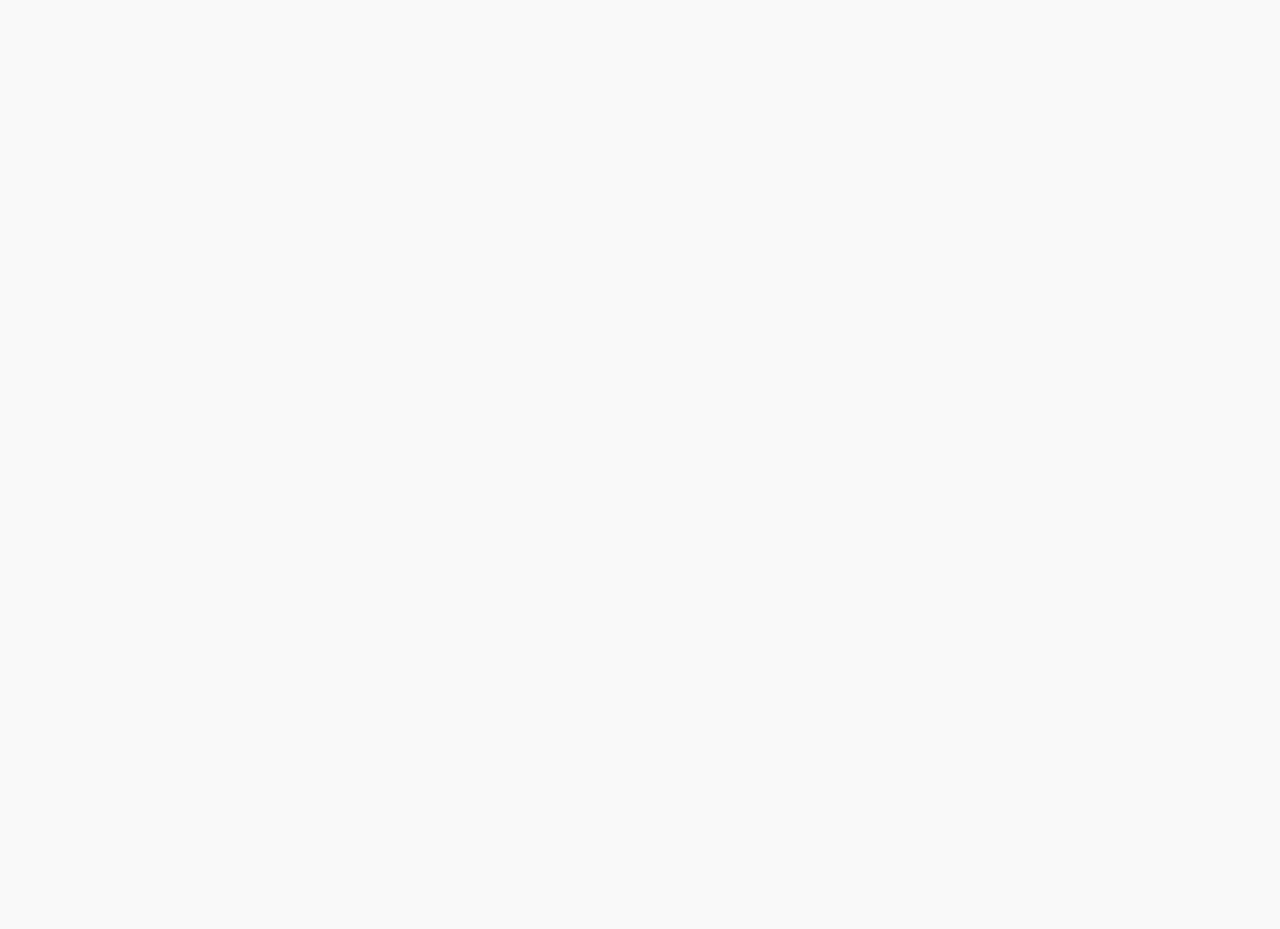
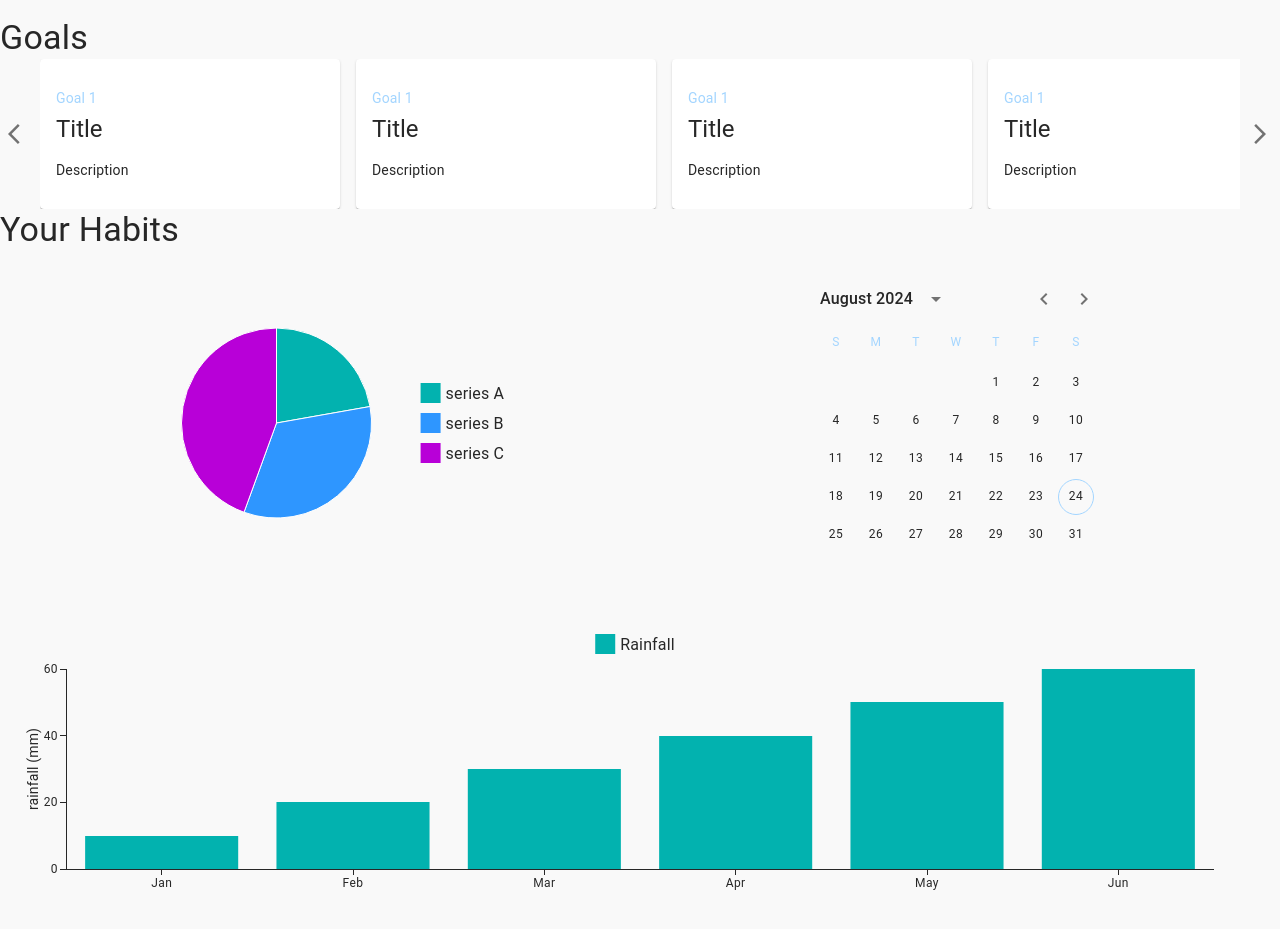
Before and after one commit to austinkn123/AFinanceApp, a React (Vite) app in the folder MyFinanceApp/myfinanceapp.client/: page / in a window 1280 px wide. Shown: the part 159-1088 px from the top of the page. Before the commit the page ends 800 px from the top, so only its background shows below. Built offline with nearby package versions, Linux system fonts and the light colour scheme.

Commit message:
homepage frontend progress

```diff
--- a/MyFinanceApp/myfinanceapp.client/package.json
+++ b/MyFinanceApp/myfinanceapp.client/package.json
@@ -17,6 +17,7 @@
     "@mui/x-charts": "^7.13.0",
     "@mui/x-data-grid": "^7.13.0",
     "@mui/x-date-pickers": "^7.13.0",
+    "dayjs": "^1.11.13",
     "react": "^18.2.0",
     "react-router-dom": "^6.26.1"
   },
--- /dev/null
+++ b/MyFinanceApp/myfinanceapp.client/src/components/atoms/BarChartAtom.jsx
@@ -0,0 +1,45 @@
+import * as React from 'react';
+import { BarChart } from '@mui/x-charts/BarChart';
+
+const valueFormatter = (value) => `${value}mm`;
+
+const chartSetting = {
+    yAxis: [
+        {
+            label: 'rainfall (mm)',
+        },
+    ],
+    series: [{ dataKey: 'rainfall', label: 'Rainfall', valueFormatter }],
+    height: 300,
+};
+
+const dataset = [
+    { month: 'Jan', rainfall: 10 },
+    { month: 'Feb', rainfall: 20 },
+    { month: 'Mar', rainfall: 30 },
+    { month: 'Apr', rainfall: 40 },
+    { month: 'May', rainfall: 50 },
+    { month: 'Jun', rainfall: 60 },
+];
+
+const BarChartAtom = () => {
+    return (
+        <div style={{ width: '100%' }}>
+            <BarChart
+                dataset={dataset}
+                xAxis={[
+                    {
+                        scaleType: 'band',
+                        dataKey: 'month',
+                        tickPlacement: 'middle',
+                        tickLabelPlacement: 'middle',
+                    },
+                ]}
+                {...chartSetting}
+            />
+        </div>
+    );
+}
+
+
+export default BarChartAtom
--- /dev/null
+++ b/MyFinanceApp/myfinanceapp.client/src/components/atoms/CalendarAtom.jsx
@@ -0,0 +1,20 @@
+import { LocalizationProvider } from '@mui/x-date-pickers/LocalizationProvider';
+import { AdapterDayjs } from '@mui/x-date-pickers/AdapterDayjs';
+import { DateCalendar } from '@mui/x-date-pickers/DateCalendar';
+import { DayCalendarSkeleton } from '@mui/x-date-pickers/DayCalendarSkeleton';
+
+const CalendarAtom = () => {
+
+    return (
+        <>
+            <LocalizationProvider dateAdapter={AdapterDayjs}>
+                <DateCalendar
+                    renderLoading={() => <DayCalendarSkeleton />}
+                />
+            </LocalizationProvider>
+
+        </>
+    )
+}
+
+export default CalendarAtom
--- /dev/null
+++ b/MyFinanceApp/myfinanceapp.client/src/components/atoms/PageHeader.jsx
@@ -0,0 +1,16 @@
+import { Typography } from '@mui/material';
+
+
+const PageHeader = ( {title, size} ) => {
+
+    return (
+        <>
+
+            <Typography variant={size} component={size} >
+                {title}
+            </Typography>
+        </>
+    )
+}
+
+export default PageHeader
--- /dev/null
+++ b/MyFinanceApp/myfinanceapp.client/src/components/atoms/PieChartAtom.jsx
@@ -0,0 +1,21 @@
+import { PieChart } from '@mui/x-charts/PieChart';
+
+const PieChartAtom = () => {
+    return (
+        <PieChart
+            series={[
+                {
+                    data: [
+                        { id: 0, value: 10, label: 'series A' },
+                        { id: 1, value: 15, label: 'series B' },
+                        { id: 2, value: 20, label: 'series C' },
+                    ],
+                },
+            ]}
+            width={400}
+            height={200}
+        />
+    );
+}
+
+export default PieChartAtom
--- /dev/null
+++ b/MyFinanceApp/myfinanceapp.client/src/components/molecules/CardMolecule.jsx
@@ -0,0 +1,41 @@
+import * as React from 'react';
+import Card from '@mui/material/Card';
+import CardContent from '@mui/material/CardContent';
+import CardMedia from '@mui/material/CardMedia';
+import Typography from '@mui/material/Typography';
+import CardActionArea from '@mui/material/CardActionArea';
+
+//future goal: ability to add pictures
+const CardComponent = () => {
+
+    return (
+        <>
+
+            <Card sx={{ maxWidth: 345 }}>
+                <CardActionArea sx={{ width: '300px', height: '150px', }}>
+                    {/*<CardMedia*/}
+                    {/*    component="img"*/}
+                    {/*    height="140"*/}
+                    {/*    image="/static/images/cards/contemplative-reptile.jpg"*/}
+                    {/*    alt="green iguana"*/}
+                    {/*/>*/}
+                    <CardContent>
+                        <Typography gutterBottom sx={{ color: 'text.secondary', fontSize: 14 }}>
+                            Goal 1
+                        </Typography>
+                        <Typography variant="h5" component="div">
+                            Title
+                        </Typography>
+                        <br />
+                        <Typography variant="body2">
+                            Description
+                            <br />
+                        </Typography>
+                    </CardContent>
+                </CardActionArea>
+            </Card>
+        </>
+    )
+}
+
+export default CardComponent
--- /dev/null
+++ b/MyFinanceApp/myfinanceapp.client/src/components/organisms/Dashboard.jsx
@@ -0,0 +1,42 @@
+import BarChartAtom from "../atoms/BarChartAtom";
+import CalendarAtom from "../atoms/CalendarAtom";
+import PieChartAtom from "../atoms/PieChartAtom";
+import { Box } from '@mui/material';
+
+const Dashboard = () => {
+    return (
+        <Box p={2}>
+            {/* First row: Pie Chart and Calendar side by side or stacked on small screens */}
+            <Box
+                display="flex"
+                justifyContent="space-between"
+                mb={2}
+                flexDirection={{ xs: 'column', md: 'row' }} // Stack on small screens (xs), side by side on medium (md) and up
+            >
+                <Box
+                    flex={1}
+                    maxWidth={{ xs: '100%', md: '50%' }}
+                    pr={{ md: 1 }}
+                    mb={{ xs: 2, md: 0 }}
+                    display="flex"
+                    alignItems="center"
+                    justifyContent="center" // Center content vertically and horizontally
+                    height="100%" // Ensure the Box takes up full height
+                    mt={7}
+                >
+                    <PieChartAtom />
+                </Box>
+                <Box flex={1} maxWidth={{ xs: '100%', md: '50%' }} pl={{ md: 1 }}>
+                    <CalendarAtom />
+                </Box>
+            </Box>
+
+            {/* Second row: Bar chart fills the entire row */}
+            <Box width="100%">
+                <BarChartAtom />
+            </Box>
+        </Box>
+    );
+}
+
+export default Dashboard;
--- /dev/null
+++ b/MyFinanceApp/myfinanceapp.client/src/components/organisms/GoalsCardSlide.jsx
@@ -0,0 +1,69 @@
+import React, { useRef } from 'react';
+import { Box, IconButton } from '@mui/material';
+import { ArrowBackIos, ArrowForwardIos } from '@mui/icons-material';
+import CardMolecule from '../molecules/CardMolecule';
+
+const GoalsCardSlide = () => {
+    const carouselRef = useRef(null);
+
+    const scrollLeft = () => {
+        carouselRef.current.scrollBy({
+            top: 0,
+            left: -100, // Adjust based on card width
+            behavior: 'smooth',
+        });
+    };
+
+    const scrollRight = () => {
+        carouselRef.current.scrollBy({
+            top: 0,
+            left: 100, // Adjust based on card width
+            behavior: 'smooth',
+        });
+    };
+
+    return (
+        <Box display="flex" alignItems="center">
+            <IconButton onClick={scrollLeft}>
+                <ArrowBackIos />
+            </IconButton>
+            <Box
+                ref={carouselRef}
+                display="flex"
+                overflow="hidden" // Hide the scrollbars
+                sx={{ scrollSnapType: 'x mandatory', overflowY: 'hidden', gap: 2 }}
+                width="100%"
+            >
+                <Box sx={{ scrollSnapAlign: 'start' }}>
+                    <CardMolecule />
+                </Box>
+                <Box sx={{ scrollSnapAlign: 'start' }}>
+                    <CardMolecule />
+                </Box>
+                <Box sx={{ scrollSnapAlign: 'start' }}>
+                    <CardMolecule />
+                </Box>
+                <Box sx={{ scrollSnapAlign: 'start' }}>
+                    <CardMolecule />
+                </Box>
+                <Box sx={{ scrollSnapAlign: 'start' }}>
+                    <CardMolecule />
+                </Box>
+                <Box sx={{ scrollSnapAlign: 'start' }}>
+                    <CardMolecule />
+                </Box>
+                <Box sx={{ scrollSnapAlign: 'start' }}>
+                    <CardMolecule />
+                </Box>
+                <Box sx={{ scrollSnapAlign: 'start' }}>
+                    <CardMolecule />
+                </Box>
+            </Box>
+            <IconButton onClick={scrollRight}>
+                <ArrowForwardIos />
+            </IconButton>
+        </Box>
+    );
+};
+
+export default GoalsCardSlide;
--- a/MyFinanceApp/myfinanceapp.client/src/components/pages/Home.jsx
+++ b/MyFinanceApp/myfinanceapp.client/src/components/pages/Home.jsx
@@ -1,10 +1,27 @@
+import PageHeader from '../atoms/PageHeader';
+import { Box } from '@mui/material';
+import GoalsCardSlide from '../organisms/GoalsCardSlide';
+import Dashboard from '../organisms/Dashboard';
+
+
 
 const Home = () => {
 
     return (
         <>
-            HOME
+            <Box display="flex" justifyContent="center" p={2}>
+                <PageHeader title="How are your finances doing?" size="h2" />
+
+            </Box>
+            <Box >
+                <PageHeader title="Goals" size="h4" />
+                <GoalsCardSlide />
+            </Box>
+            <PageHeader title="Your Habits" size="h4" />
+            <Dashboard />
+
         </>
+
     )
 }
 
--- a/MyFinanceApp/myfinanceapp.client/src/components/pages/NotFound.jsx
+++ b/MyFinanceApp/myfinanceapp.client/src/components/pages/NotFound.jsx
@@ -1,5 +1,6 @@
-import { Typography, Box } from '@mui/material';
+import { Box } from '@mui/material';
 import DangerousIcon from '@mui/icons-material/Dangerous';
+import PageHeader from '../atoms/PageHeader';
 
 const NotFound = () => {
     return (
@@ -12,13 +13,10 @@ const NotFound = () => {
             color="text.primary"
             flexDirection="column"
         >
-            <Typography variant="h1" component="h1" gutterBottom>
-                404
-            </Typography>
-            <DangerousIcon sx={{ fontSize: 100, color: 'error.main', mb: 4 }} />
-            <Typography variant="h4" component="p">
-                Page Not Found
-            </Typography>
+            <PageHeader title="404" size="h1" />
+            <DangerousIcon sx={{ fontSize: 100, color: 'error.main', my: 4 }} />
+            <PageHeader title="Page Not Found" size="h4" />
+
         </Box>
     );
 };
```
Also changed, not shown: 2 other files (tests, documents, lock files or other folders).
